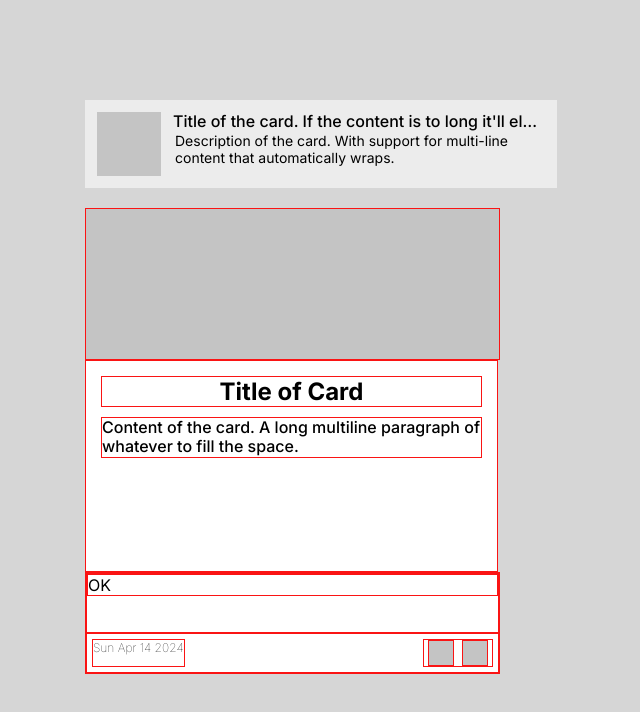
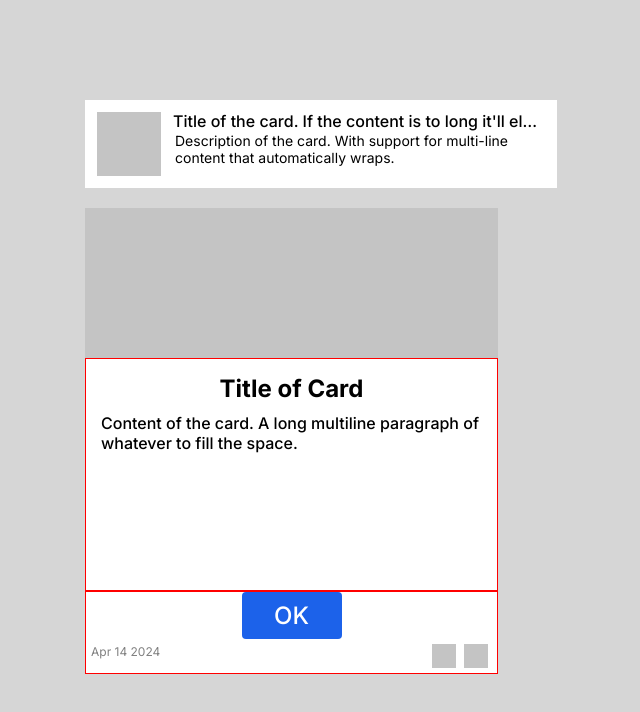
Before and after one commit to Amnesiac9/CS247-Homework-02, a website: page src/index.html in a window 1280 px wide. Shown: the whole page, without its empty margins (15-655 px from the left). Drawn offline with Linux system fonts and the light colour scheme.

Commit message:
Fixed sizing of large card

```diff
--- a/src/scripts.js
+++ b/src/scripts.js
@@ -4,4 +4,7 @@ let today = new Date
 today.getDate()
 
 let bottomLeftDate = document.querySelector('.bottom-left-date')
-bottomLeftDate.textContent = today.toDateString()
+bottomLeftDate.textContent = today.toDateString().slice(3)
+
+// Just missing a comma from the date, could do this:
+// https://stackoverflow.com/questions/3552461/how-do-i-format-a-date-in-javascript
--- a/src/styles.css
+++ b/src/styles.css
@@ -7,23 +7,25 @@ body {
     /* min-width: 500px */
 }
 
+
+
+
+
+/* Large Card */
+
 .card-large {
     display: flex;
     flex-direction: column;
-    width: 413px;
+    /* width: 413px; */
+    /* Have to set height here otherwise the body element shrinks... */
     height: 466px;
-    /* max-width: 413px;
-    max-height: 466px; */
+    max-width: 413px;
+    max-height: 466px;
     background-color: white;
-}
-
-.card-large * {
-    border: solid rgb(250, 20, 20) 1px;
 }
 
 .card-large-header {
     background-color: #C4C4C4;
-    flex: auto;
     width: 100%;
     height: 150px;
     max-height: 150px;
@@ -41,24 +43,40 @@ body {
 }
 
 .card-large-body {
-    flex: auto;
+    border: solid red 1px;
+    flex: 1;
     padding: 15px;
     font-weight: 500;
     font-size: 16px;
-    line-height: 19.36px;
 }
 
 .card-large-footer {
     display: flex;
-    flex: auto;
+    border: solid red 1px;
     flex-direction: column;
-    width: 100%;
     max-height: 100px;
 }
 
 .btn-area {
-    flex-basis: 100%;
+    flex: auto;
+    align-self: center;
 }
+
+.btn-blue {
+    display: flex;
+    align-items: center;
+    justify-content: center;
+    color: white;
+    background: #1C62EA;
+    width: 100px;
+    height: 47px;
+    border-radius: 4px;
+
+    font-weight: 500;
+    font-size: 24px;
+    line-height: 29.05px;
+}
+
 
 .date-area {
     display: flex;
@@ -68,7 +86,8 @@ body {
 }
 
 .bottom-left-date {
-    font-weight: 100;
+    color: #808080;
+    font-weight: 400;
     font-size: .75em
 }
 
@@ -95,10 +114,11 @@ body {
 /* Small Card */
 .card-small {
     box-sizing: border-box;
-    background-color: rgb(236, 236, 236);
+    background-color: white;
     display: flex;
     max-width: 472px;
-    padding: 12px
+    padding: 12px;
+
 }
 
 .grey-square-medium {
@@ -118,6 +138,7 @@ body {
     overflow: hidden;
     /* Didn't like this alternative of setting a max-width. I wish I could set it to only take up the remaining width without using a calc? flex: 1 still seemed to take up extra space. */
     /* max-width: 82%; */
+
 }
 
 .text-title-small {
```
